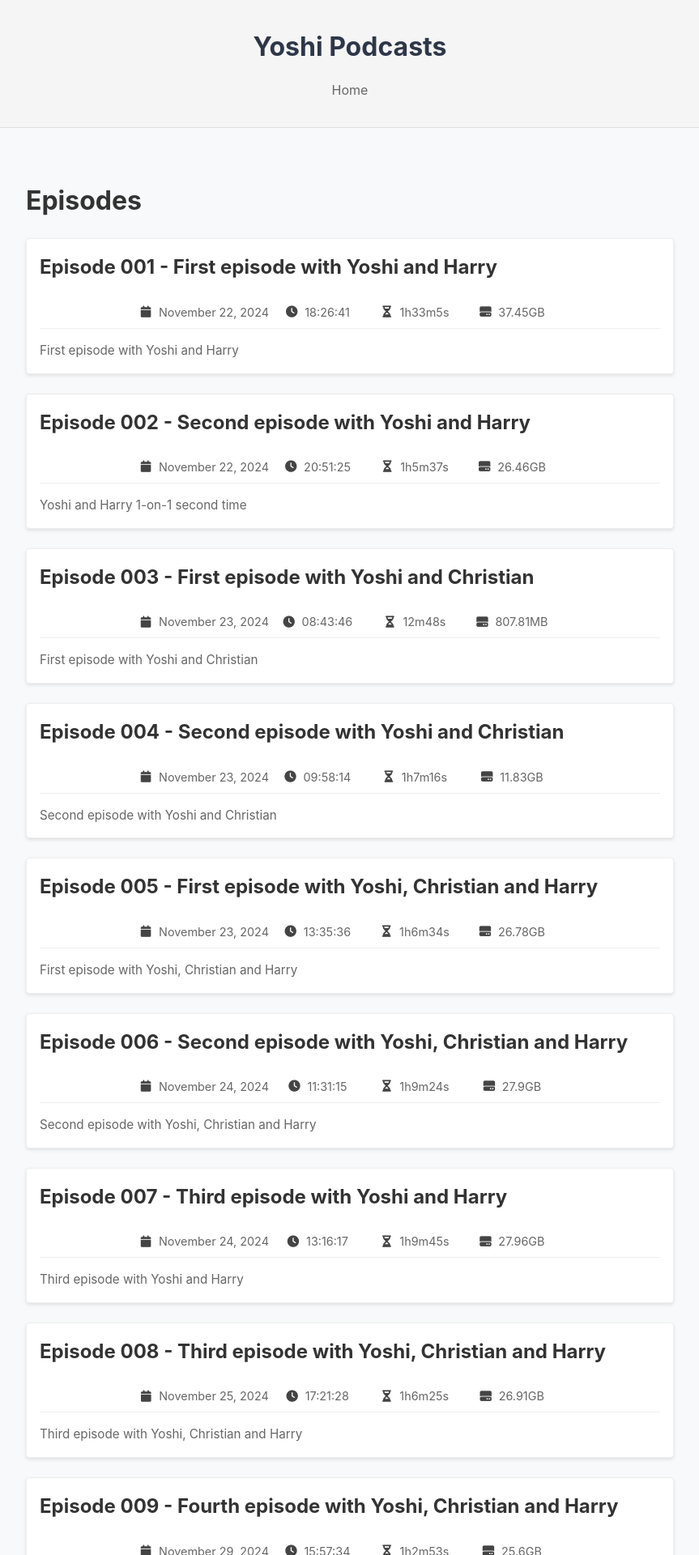
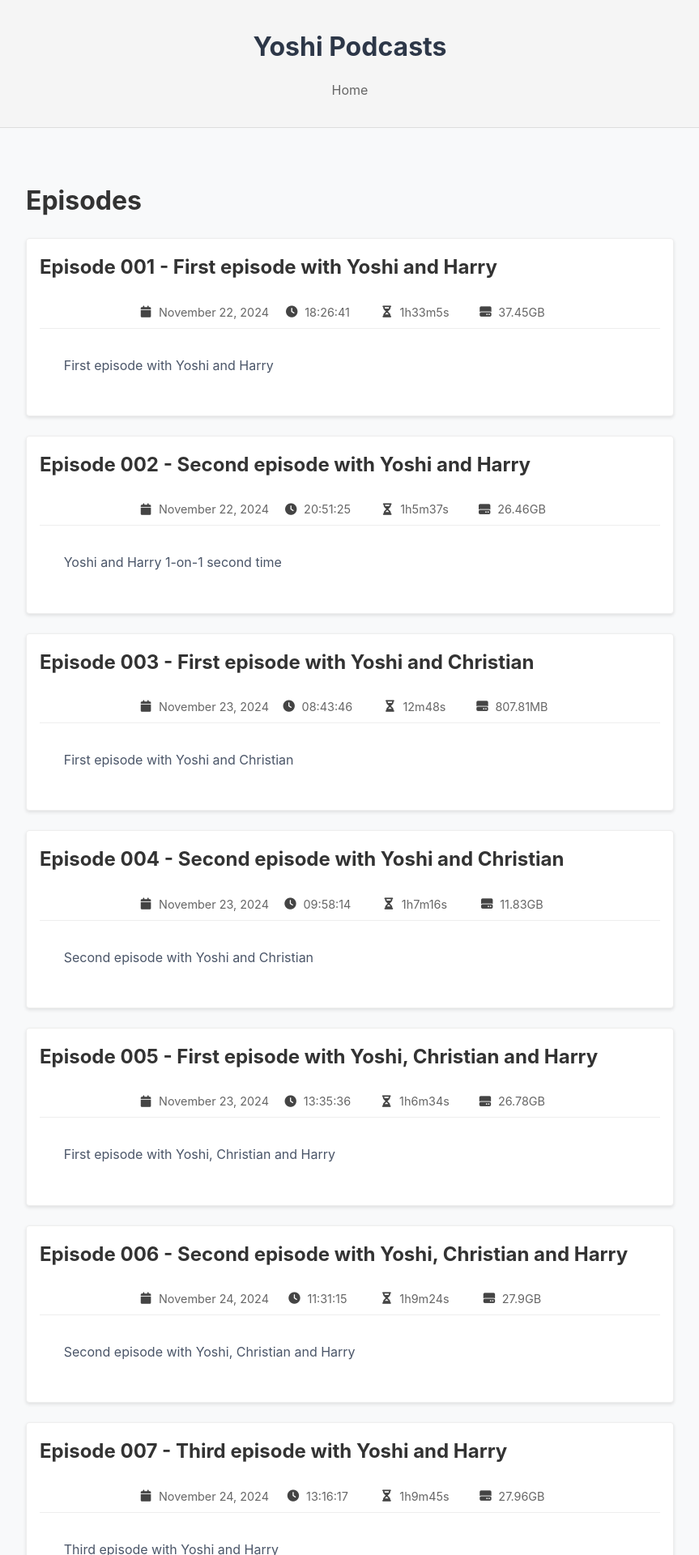
Before and after one commit to harryf/yoshi-podcasts, a Jekyll site: the page built from index.html, in a window 1280 px wide. Shown: the top 1920 px of the page at 81% size, without its empty margins (208-1071 px from the left). Built offline with Jekyll 4.4.1, drawn with Linux system fonts in a browser that asks for light colours.

Commit message:
Styling the description

```diff
--- a/assets/css/style.css
+++ b/assets/css/style.css
@@ -112,10 +112,14 @@ nav a:hover {
 }
 
 .episode-description {
-  margin: 0;
-  color: #666;
-  font-size: 0.95rem;
-  line-height: 1.5;
+  margin: 2rem 0;
+  color: #4a5568;
+  font-size: 1rem;
+  line-height: 1.7;
+  text-align: left;
+  max-width: 70ch;
+  margin-left: auto;
+  margin-right: auto;
 }
 
 /* Episode page */
```
